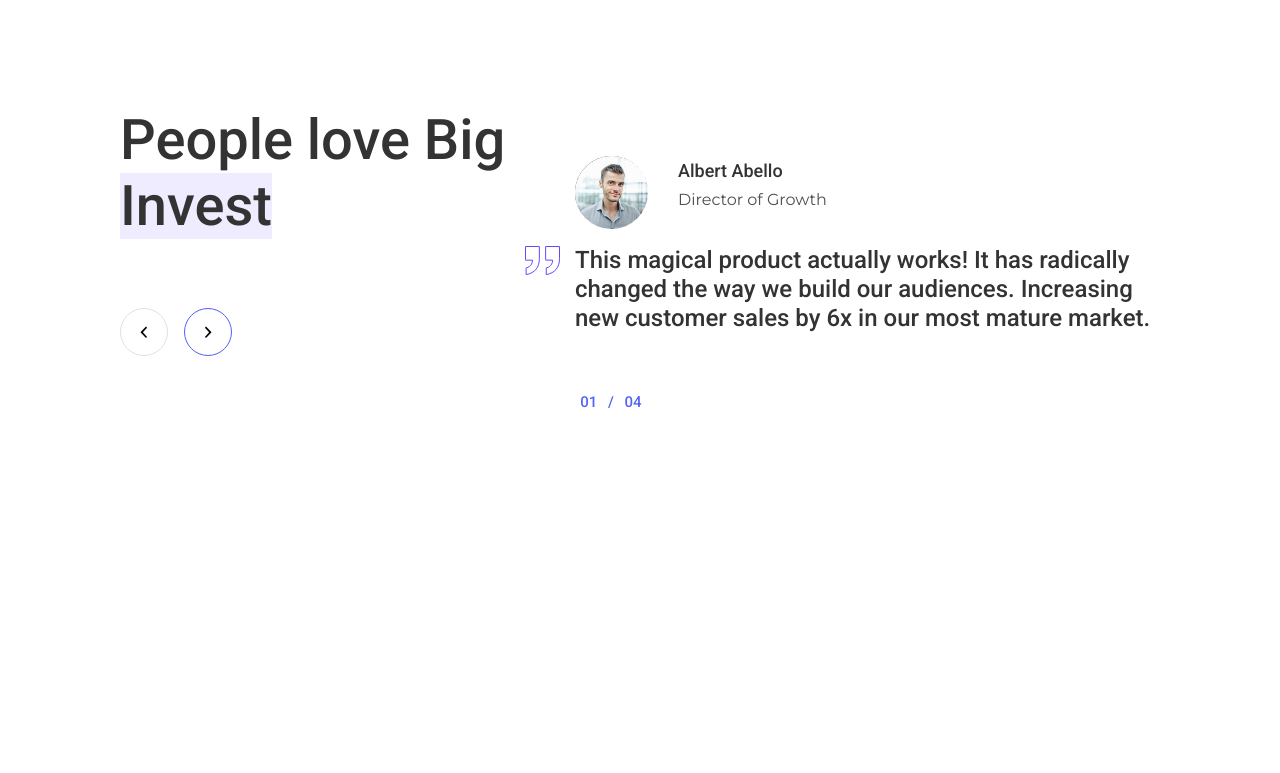
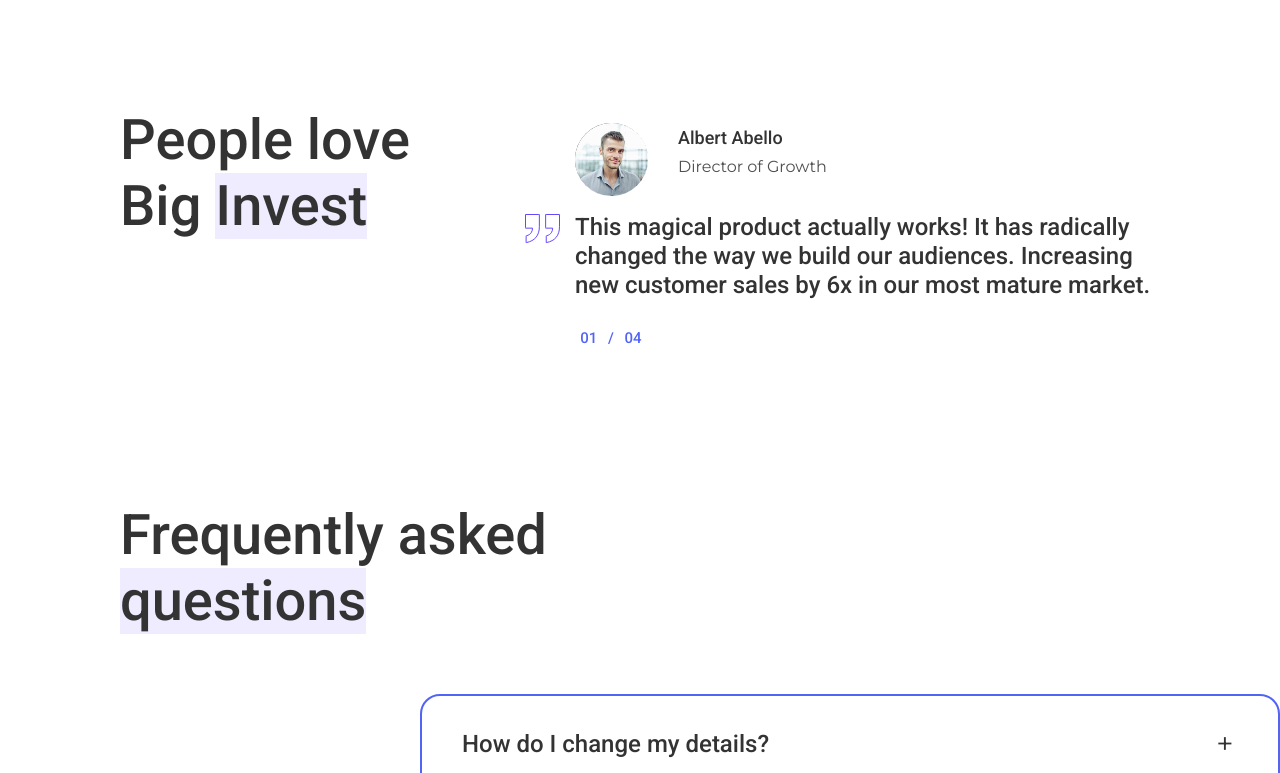
Before and after one commit to rob3rt96/trading-website, a plain HTML site: page index.html in a window 1280 px wide. Shown: the part 1981-2754 px from the top of the page. Drawn offline with Linux system fonts and the light colour scheme.

Commit message:
Updated Quotes section for desktop

```diff
--- a/index.html
+++ b/index.html
@@ -13,7 +13,7 @@
 <body>
     <header class="top_header">
         <div class="top_logo_container">
-            <a href="#" class="logo">LOGO</a>
+            <a href="./index.html" class="logo">LOGO</a>
         </div>
 
         <nav class="nav_desktop">
@@ -190,22 +190,6 @@
                 <h2>People love Big <span class="highlight">Invest</span></h2>
             </header>
 
-            <!-- Navigation arrows -->
-            <article class="arrow_container left_arrow">
-                <span>
-                    <svg width="7" height="12" viewBox="0 0 7 12" fill="none" xmlns="http://www.w3.org/2000/svg">
-                        <path d="M6.15866 2.17621C6.31329 2.02005 6.40002 1.80917 6.40002 1.58941C6.40002 1.36965 6.31329 1.15877 6.15866 1.00261C6.08274 0.925513 5.99223 0.864285 5.89242 0.822492C5.7926 0.780699 5.68547 0.759178 5.57726 0.759178C5.46905 0.759178 5.36193 0.780699 5.26211 0.822492C5.1623 0.864285 5.07179 0.925513 4.99586 1.00261L0.399864 5.69221C0.245456 5.84873 0.158885 6.05975 0.158885 6.27961C0.158885 6.49948 0.245456 6.7105 0.399864 6.86701L4.99586 11.5566C5.07179 11.6337 5.1623 11.6949 5.26211 11.7367C5.36192 11.7785 5.46905 11.8 5.57726 11.8C5.68547 11.8 5.7926 11.7785 5.89242 11.7367C5.99223 11.6949 6.08274 11.6337 6.15866 11.5566C6.31329 11.4005 6.40002 11.1896 6.40002 10.9698C6.40002 10.7501 6.31329 10.5392 6.15866 10.383L2.38946 6.27781L6.15866 2.17621Z" fill="black"/>
-                    </svg>
-                </span>
-            </article>
-            <article class="arrow_container right_arrow">
-                <span>
-                    <svg width="7" height="12" viewBox="0 0 7 12" fill="none" xmlns="http://www.w3.org/2000/svg">
-                        <path d="M0.841336 2.17621C0.686713 2.02005 0.599975 1.80917 0.599975 1.58941C0.599975 1.36965 0.686713 1.15877 0.841336 1.00261C0.917264 0.925513 1.00777 0.864284 1.10758 0.822493C1.2074 0.7807 1.31453 0.759178 1.42274 0.759178C1.53095 0.759178 1.63807 0.7807 1.73789 0.822493C1.8377 0.864284 1.92821 0.925513 2.00414 1.00261L6.60014 5.69221C6.75454 5.84873 6.84112 6.05975 6.84112 6.27961C6.84112 6.49948 6.75454 6.7105 6.60014 6.86701L2.00414 11.5566C1.92821 11.6337 1.8377 11.6949 1.73789 11.7367C1.63808 11.7785 1.53095 11.8 1.42274 11.8C1.31453 11.8 1.2074 11.7785 1.10758 11.7367C1.00777 11.6949 0.917264 11.6337 0.841336 11.5566C0.686714 11.4005 0.599976 11.1896 0.599976 10.9698C0.599976 10.7501 0.686713 10.5392 0.841336 10.383L4.61054 6.27781L0.841336 2.17621Z" fill="black"/>
-                    </svg>
-                </span>
-            </article>
-
             <!-- Quote container -->
             <article class="quote_container">
                 <div class="quote_author">
@@ -236,6 +220,22 @@
                         <span>04</span>
                     </div>
                 </div>
+
+                <!-- Navigation arrows -->
+                <article class="arrow_container left_arrow">
+                    <span>
+                        <svg width="7" height="12" viewBox="0 0 7 12" fill="none" xmlns="http://www.w3.org/2000/svg">
+                            <path d="M6.15866 2.17621C6.31329 2.02005 6.40002 1.80917 6.40002 1.58941C6.40002 1.36965 6.31329 1.15877 6.15866 1.00261C6.08274 0.925513 5.99223 0.864285 5.89242 0.822492C5.7926 0.780699 5.68547 0.759178 5.57726 0.759178C5.46905 0.759178 5.36193 0.780699 5.26211 0.822492C5.1623 0.864285 5.07179 0.925513 4.99586 1.00261L0.399864 5.69221C0.245456 5.84873 0.158885 6.05975 0.158885 6.27961C0.158885 6.49948 0.245456 6.7105 0.399864 6.86701L4.99586 11.5566C5.07179 11.6337 5.1623 11.6949 5.26211 11.7367C5.36192 11.7785 5.46905 11.8 5.57726 11.8C5.68547 11.8 5.7926 11.7785 5.89242 11.7367C5.99223 11.6949 6.08274 11.6337 6.15866 11.5566C6.31329 11.4005 6.40002 11.1896 6.40002 10.9698C6.40002 10.7501 6.31329 10.5392 6.15866 10.383L2.38946 6.27781L6.15866 2.17621Z" fill="black"/>
+                        </svg>
+                    </span>
+                </article>
+                <article class="arrow_container right_arrow">
+                    <span>
+                        <svg width="7" height="12" viewBox="0 0 7 12" fill="none" xmlns="http://www.w3.org/2000/svg">
+                            <path d="M0.841336 2.17621C0.686713 2.02005 0.599975 1.80917 0.599975 1.58941C0.599975 1.36965 0.686713 1.15877 0.841336 1.00261C0.917264 0.925513 1.00777 0.864284 1.10758 0.822493C1.2074 0.7807 1.31453 0.759178 1.42274 0.759178C1.53095 0.759178 1.63807 0.7807 1.73789 0.822493C1.8377 0.864284 1.92821 0.925513 2.00414 1.00261L6.60014 5.69221C6.75454 5.84873 6.84112 6.05975 6.84112 6.27961C6.84112 6.49948 6.75454 6.7105 6.60014 6.86701L2.00414 11.5566C1.92821 11.6337 1.8377 11.6949 1.73789 11.7367C1.63808 11.7785 1.53095 11.8 1.42274 11.8C1.31453 11.8 1.2074 11.7785 1.10758 11.7367C1.00777 11.6949 0.917264 11.6337 0.841336 11.5566C0.686714 11.4005 0.599976 11.1896 0.599976 10.9698C0.599976 10.7501 0.686713 10.5392 0.841336 10.383L4.61054 6.27781L0.841336 2.17621Z" fill="black"/>
+                        </svg>
+                    </span>
+                </article>
             </article>
         </section>
 
@@ -351,7 +351,7 @@
     <footer class="footer_container">
         <section class="footer_upperContainer">
             <section class="bottom_logo_container">
-                <a href="#" class="logo">LOGO</a>
+                <a href="./index.html" class="logo">LOGO</a>
             </section>
 
             <section class="footer_information_container">
--- a/resources/styles/index.css
+++ b/resources/styles/index.css
@@ -117,16 +117,20 @@ input:focus {
     border: 1px solid var(--clr-gray3);
 }
 
-input:invalid {
-    /* border: none; */
+input:invalid:focus {
+    border: none;
     outline: 1px solid #EB5757;
 }
 
-input:valid {
-    /* border: none; */
+input:valid:focus {
+    border: none;
     outline: 1px solid #0EAC00;
 }
 
+/* input:focus:focus {
+    border: none;
+    border: 1px solid var(--clr-gray3);
+} */
 
 
 
@@ -338,7 +342,7 @@ header .sign-in-button span {
 /* ==== Main content ==== */
 
 main {
-    position: absolute;
+    position: relative;
     top: 8rem;
     width: 100%;
 }
@@ -496,70 +500,44 @@ main {
 /* Quotes section */
 
 .quotes {
-    padding: 14rem 12rem;
+    padding: 14rem 12rem 0 12rem;
+    display: flex;
+    flex-direction: row;
+    justify-content: space-between;
+    align-items: center;
+    flex: 0 0 auto;
 }
 
 .quotes header {
     width: 48.3rem;
     height: 13.2rem;
+    margin-right: 13.2rem;
+    align-self: flex-start;
 }
 
 .quotes header .highlight {
     background-color: var(--clr-accent2);
 }
 
-.quotes .arrow_container {
-    width: 4.8rem;
-    height: 4.8rem;
-    border: 1px solid var(--clr-gray5);
-    border-radius: 100%;
-    cursor: pointer;
-    display: inline-flex;
-    flex-direction: row;
-    justify-content: center;
-    align-items: center;
-}
-
-.quotes .arrow_container span {
-    width: 1.2rem;
-    padding: 0;
-    line-height: 1.2rem;
-}
-
-.quotes .arrow_container span svg {
-    width: 100%;
-}
-
-.quotes .left_arrow {
-    position: absolute;
-    top: 220.9rem;
-    left: 12rem;
-}
-
-.quotes .right_arrow {
-    position: absolute;
-    top: 220.9rem;
-    left: 18.4rem;
-    border-color: var(--clr-accent);
-}
-
 /* Quote container */
 
 .quote_container {
-    display: inline-block;
-    width: 75.3rem;
+    display: flex;
+    flex-direction: column;
+    justify-content: center;
+    align-items: flex-start;
+    width: 63.5rem;
     height: 25.5rem;
+    position: relative;
 }
 
 .quote_author {
     width: 58.5rem;
     padding: 0;
+    margin-bottom: 1.7rem;
     display: flex;
     flex-direction: row;
     justify-content: center;
-    position: absolute;
-    top: 205.7rem;
-    right: 12rem;
 }
 
 .quote_author .qoute_author_picture {
@@ -590,10 +568,10 @@ main {
 }
 
 .quote_sign {
-    display: inline-block;
+    /* display: inline-block; */
     position: absolute;
-    top: 214.7rem;
-    right: 72rem;
+    top: 10.7rem;
+    left: -5rem;
     width: 3.5rem;
     height: 3rem;
 }
@@ -607,9 +585,9 @@ main {
 .quote_text {
     width: 58.5rem;
     min-height: 11.6rem;
-    position: absolute;
-    top: 214.7rem;
-    right: 12rem;
+    /* position: absolute; */
+    /* top: 214.7rem; */
+    /* right: 12rem; */
     font-family: var(--ff-primary);
     font-size: var(--fs-h4);
     font-weight: var(--fw-bold);
@@ -629,9 +607,9 @@ main {
 
 .quote_number {
     width: 7.2rem;
-    position: absolute;
-    top: 229.4rem;
-    right: 63.3rem;
+    /* position: absolute; */
+    /* top: 229.4rem; */
+    /* right: 63.3rem; */
     display: flex;
     flex-direction: row;
     justify-content: space-around;
@@ -648,6 +626,41 @@ main {
     line-height: 1.8rem;
 }
 
+.arrow_container {
+    width: 4.8rem;
+    height: 4.8rem;
+    border: 1px solid var(--clr-gray5);
+    border-radius: 100%;
+    cursor: pointer;
+    display: flex;
+    flex-direction: row;
+    justify-content: center;
+    align-items: center;
+    flex: 0 0 auto;
+}
+
+.arrow_container span {
+    width: 1.2rem;
+    padding: 0;
+    line-height: 1.2rem;
+}
+
+.arrow_container span svg {
+    width: 100%;
+}
+
+.left_arrow {
+    position: absolute;
+    top: 17.9rem;
+    left: -103rem;
+}
+
+.right_arrow {
+    position: absolute;
+    top: 17.9rem;
+    left: -96.6rem;
+    border-color: var(--clr-accent);
+}
 
 /* Questions container */
 
@@ -896,7 +909,7 @@ main {
     justify-content: center;
     width: 100%;
     position: relative;
-    top: 480rem;
+    top: 8rem;
     padding: 3.2rem 12rem;
 }
 
```
